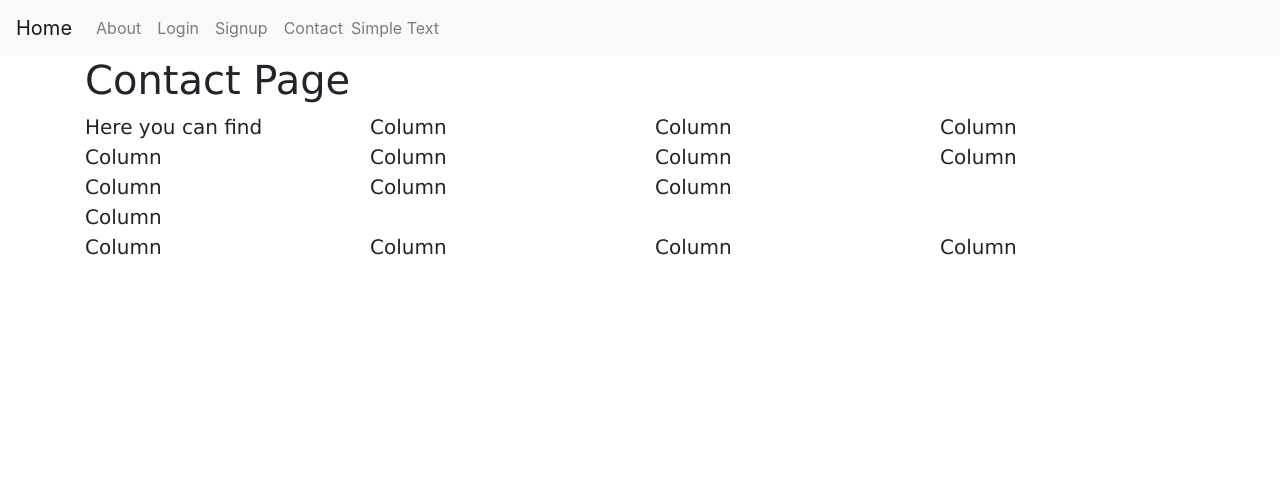
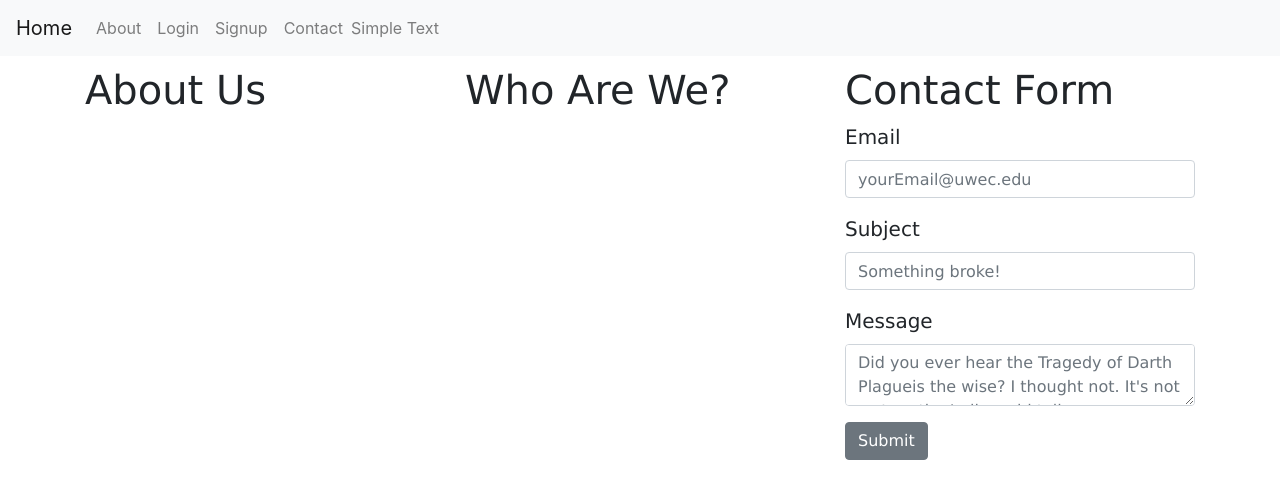
Before and after one commit to hansonmk0604/cs-268-react_website, a React (Create React App) app: page /contact in a window 1280 px wide. Shown: the top 498 px of the page. Built offline with nearby package versions, Linux system fonts and the light colour scheme.

Commit message:
Add forms and some styling

```diff
--- a/src/components/Contact.js
+++ b/src/components/Contact.js
@@ -1,43 +1,61 @@
-import React from 'react';
-import { Container, Row, Col } from 'reactstrap';
-
-/* Format: form inside of columns */
-/* Information needed: name, email, subject message
-   (MAYBE include checkbox for if form error, or bug or **OTHER IDEAS HERE** */
+import React from "react";
+import {
+  Button,
+  Form,
+  FormGroup,
+  Label,
+  Input,
+  Container,
+  Row,
+  Col,
+} from "reactstrap";
 
 const Contact = (props) => {
   return (
     <Container>
       <Row>
-          {/* Item needs to be centered */}
-        <Col>{<h1>Contact Page</h1>}</Col>
-      </Row>
-      <Row>
-        <Col>Here you can find </Col>
-        <Col>Column</Col>
-        <Col>Column</Col>
-        <Col>Column</Col>
-      </Row>
-      <Row xs="4">
-        <Col>Column</Col>
-        <Col>Column</Col>
-        <Col>Column</Col>
-        <Col>Column</Col>
-      </Row>
-      <Row xs="4">
-        <Col>Column</Col>
-        <Col>Column</Col>
-        <Col xs="6">Column</Col>
-        <Col>Column</Col>
-      </Row>
-      <Row xs="1" sm="2" md="4">
-        <Col>Column</Col>
-        <Col>Column</Col>
-        <Col>Column</Col>
-        <Col>Column</Col>
+        <Col xs="6" sm="4">
+          <h1>About Us</h1>
+        </Col>
+        <Col xs="6" sm="4">
+          <h1>Who Are We?</h1>
+        </Col>
+        <Col sm="4">
+          <h1>Contact Form</h1>
+          <Form>
+            <FormGroup>
+              <Label for="email">Email</Label>
+              <Input
+                type="email"
+                name="email"
+                id="email"
+                placeholder="yourEmail@uwec.edu"
+              />
+            </FormGroup>
+            <FormGroup>
+              <Label for="subject">Subject</Label>
+              <Input
+                type="text"
+                name="text"
+                id="subject"
+                placeholder="Something broke!"
+              />
+            </FormGroup>
+            <FormGroup>
+              <Label for="message">Message</Label>
+              <Input
+                type="textarea"
+                name="text"
+                id="message"
+                placeholder="Did you ever hear the Tragedy of Darth Plagueis the wise? I thought not. It's not a story the Jedi would tell you..."
+              />
+            </FormGroup>
+            <Button>Submit</Button>
+          </Form>
+        </Col>
       </Row>
     </Container>
   );
-}
+};
 
 export default Contact;
--- a/src/components/Login.js
+++ b/src/components/Login.js
@@ -1,75 +1,47 @@
-import React from 'react';
-import { Container, Row, Col, Form, Button } from 'reactstrap';
+import React from "react";
+import {
+  Button,
+  Form,
+  FormGroup,
+  Label,
+  Input,
+  Container,
+  Row,
+  Col,
+} from "reactstrap";
 
-function Login()
-{
-    return (
-        <h1>Login in here!</h1>
-    )
-}
+import "../css/Login.css";
 
-/*
 const Login = (props) => {
   return (
     <Container>
-            <Row>
+      <Row className={"container"}>
         <Col>
           <Form>
-                        <Form.Group controlId="formBasicEmail">
-                            <Form.Label>Email address</Form.Label>
-                            <Form.Control type="email" placeholder="Enter email" />
-                            <Form.Text className="text-muted">
-                            We'll never share your email with anyone else.
-                            </Form.Text>
-                        </Form.Group>
-
-                        <Form.Group controlId="formBasicPassword">
-                            <Form.Label>Password</Form.Label>
-                            <Form.Control type="password" placeholder="Password" />
-                        </Form.Group>
-                        <Form.Group controlId="formBasicCheckbox">
-                            <Form.Check type="checkbox" label="Check me out" />
-                        </Form.Group>
-                        <Button variant="primary" type="submit">
-                            Submit
-                        </Button>
+            <FormGroup>
+              <Label for="email">Email</Label>
+              <Input
+                type="email"
+                name="email"
+                id="email"
+                placeholder="exampleEmail@uwec.edu"
+              />
+            </FormGroup>
+            <FormGroup>
+              <Label for="password">Password</Label>
+              <Input
+                type="password"
+                name="password"
+                id="password"
+                placeholder="********"
+              />
+            </FormGroup>
+            <Button>Login</Button>
           </Form>
         </Col>
       </Row>
-            <Row>
-                <Col>.col</Col>
-                <Col>.col</Col>
-                <Col>.col</Col>
-                <Col>.col</Col>
-            </Row>
-            <Row>
-                <Col xs="3">.col-3</Col>
-                <Col xs="auto">.col-auto - variable width content</Col>
-                <Col xs="3">.col-3</Col>
-            </Row>
-            <Row>
-                <Col xs="6">.col-6</Col>
-                <Col xs="6">.col-6</Col>
-            </Row>
-            <Row>
-                <Col xs="6" sm="4">.col-6 .col-sm-4</Col>
-                <Col xs="6" sm="4">.col-6 .col-sm-4</Col>
-                <Col sm="4">.col-sm-4</Col>
-            </Row>
-            <Row>
-                <Col sm={{ size: 6, order: 2, offset: 1 }}>.col-sm-6 .order-sm-2 .offset-sm-1</Col>
-            </Row>
-            <Row>
-                <Col sm="12" md={{ size: 6, offset: 3 }}>.col-sm-12 .col-md-6 .offset-md-3</Col>
-            </Row>
-            <Row>
-                <Col sm={{ size: 'auto', offset: 1 }}>.col-sm-auto .offset-sm-1</Col>
-                <Col sm={{ size: 'auto', offset: 1 }}>.col-sm-auto .offset-sm-1</Col>
-            </Row>
     </Container>
   );
-  }
-  */
-
+};
 
 export default Login;
--- a/src/components/Signup.js
+++ b/src/components/Signup.js
@@ -1,10 +1,74 @@
-import React from "react"
+import React from "react";
+import {
+  Button,
+  Form,
+  FormGroup,
+  Label,
+  Input,
+  Container,
+  Row,
+  Col,
+} from "reactstrap";
 
-function Signup()
-{
-    return (
-        <h1>Signup in here!</h1>
-    )
-}
+const Signup = (props) => {
+  return (
+    <Container>
+      <Row className={"container"}>
+        <Col>
+          <Form>
+            <FormGroup>
+              <Label for="email">Email</Label>
+              <Input
+                type="email"
+                name="email"
+                id="email"
+                placeholder="yourEmail@uwec.edu"
+              />
+            </FormGroup>
+            <FormGroup>
+              <Label for="password">Password</Label>
+              <Input
+                type="password"
+                name="password"
+                id="password"
+                placeholder="*******"
+              />
+            </FormGroup>
+            <FormGroup>
+              <Label for="willingToHelp">Willing to provide help?</Label>
+              <Input type="select" name="select" id="willingToHelp">
+                <option>Yes</option>
+                <option>No</option>
+              </Input>
+            </FormGroup>
+            <FormGroup>
+              <Label for="major">Major</Label>
+              <Input
+                type="text"
+                name="text"
+                id="major"
+                placeholder="Computer Science"
+              />
+            </FormGroup>
+            <FormGroup>
+              <Label for="minor">Minor</Label>
+              <Input
+                type="text"
+                name="text"
+                id="minor"
+                placeholder="Geography"
+              />
+            </FormGroup>
+            <FormGroup>
+              <Label for="dob">Date of birth</Label>
+              <Input type="date" name="text" id="dob" />
+            </FormGroup>
+            <Button>Submit</Button>
+          </Form>
+        </Col>
+      </Row>
+    </Container>
+  );
+};
 
-export default Signup
+export default Signup;
--- a/src/css/Login.css
+++ b/src/css/Login.css
@@ -0,0 +1,5 @@
+.container {
+    padding-bottom: .8%;
+    padding-top: .8%;
+    flex-grow: 1;
+}
```
Also changed, not shown: 1 other file (tests, documents, lock files or other folders). Lines whose indentation alone changed are shown as unchanged.
